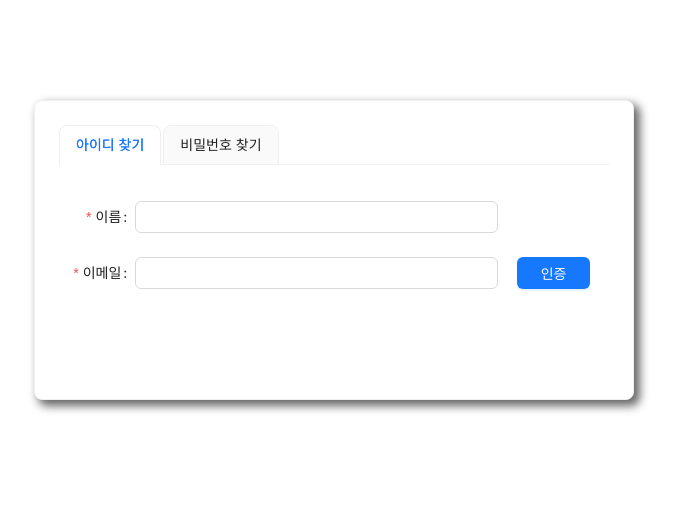
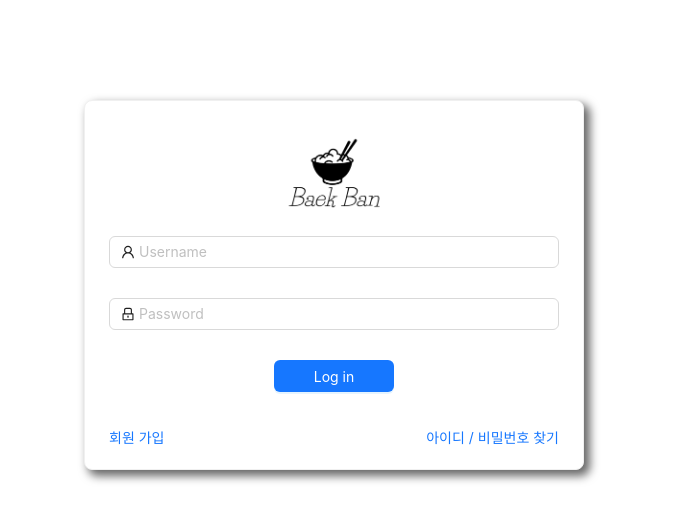
Before and after one commit to SJ-wannabe/baekban_frontend, a React (Create React App) app in the folder client/: page / in a window 1280 px wide. Shown: the top 520 px of the page, without its empty margins (306-983 px from the left). Built offline with nearby package versions, Linux system fonts and the light colour scheme.

Commit message:
[Feat] 라우터 설정 및 회원가입 페이지 스타일 수정
* 라우터 설정
* 회원가입 페이지 date input, 버튼 정렬 수정(col 추가)

```diff
--- a/client/package.json
+++ b/client/package.json
@@ -14,6 +14,7 @@
     "eslint-plugin-storybook": "^0.6.10",
     "react": "^18.2.0",
     "react-dom": "^18.2.0",
+    "react-router-dom": "^6.8.1",
     "react-scripts": "5.0.1",
     "styled-components": "^5.3.6",
     "typescript": "^4.9.4",
--- a/client/src/App.tsx
+++ b/client/src/App.tsx
@@ -1,8 +1,22 @@
 import React from 'react';
+
+import {Route, Routes} from 'react-router-dom';
+
+import FindAccount from './pages/FindAccount/FindAccount';
+import Login from './pages/Login/Login';
+import Register from './pages/Register/Register';
 import './App.css';
 
 function App() {
-  return <div className="App"></div>;
+  return (
+    <div className="App">
+      <Routes>
+        <Route path="/" element={<Login />} />
+        <Route path="/register" element={<Register />} />
+        <Route path="/findAccount" element={<FindAccount />} />
+      </Routes>
+    </div>
+  );
 }
 
 export default App;
--- a/client/src/index.tsx
+++ b/client/src/index.tsx
@@ -1,16 +1,20 @@
 import React from 'react';
 import ReactDOM from 'react-dom/client';
 
-// import App from './App';
+import {BrowserRouter} from 'react-router-dom';
+
+import App from './App';
 // import Login from './pages/Login/Login';
 // import Register from './pages/Register/Register';
-import FindAccount from './pages/FindAccount/FindAccout';
+// import FindAccount from './pages/FindAccount/FindAccout';
 
 const root = ReactDOM.createRoot(
   document.getElementById('root') as HTMLElement,
 );
 root.render(
   <React.StrictMode>
-    <FindAccount />
+    <BrowserRouter>
+      <App />
+    </BrowserRouter>
   </React.StrictMode>,
 );
--- a/client/src/pages/Login/Login.tsx
+++ b/client/src/pages/Login/Login.tsx
@@ -3,6 +3,7 @@ import React from 'react';
 import './Login.css';
 import {LockOutlined, UserOutlined} from '@ant-design/icons';
 import {Button, Form, Input, Card} from 'antd';
+import {Link} from 'react-router-dom';
 import styled from 'styled-components';
 
 // import logo from '';
@@ -76,17 +77,10 @@ function Login() {
             </Form.Item>
             <Form.Item>
               <div className="loginForm-account">
-                <a className="loginForm-register" href="">
-                  회원 가입
-                </a>
+                <Link to="/register">회원 가입</Link>
+
                 <div>
-                  <a className="login-form-forgot loginForm-id" href="">
-                    아이디
-                  </a>
-                  <span className="loginForm-account-span"> / </span>
-                  <a className="login-form-forgot loginForm-password" href="">
-                    <span> 비밀번호 찾기</span>
-                  </a>
+                  <Link to="/findAccount">아이디 / 비밀번호 찾기</Link>
                 </div>
               </div>
             </Form.Item>
--- a/client/src/pages/Register/Register.tsx
+++ b/client/src/pages/Register/Register.tsx
@@ -1,7 +1,7 @@
 import React from 'react';
 
 import './Register.css';
-import {Button, Form, Input, Select, DatePicker, Card} from 'antd';
+import {Button, Form, Input, Select, DatePicker, Card, Col} from 'antd';
 import styled from 'styled-components';
 
 const RegisterStyleCard = styled(Card)`
@@ -129,7 +129,9 @@ function Register() {
           <Input />
         </Form.Item>
         <Form.Item name="date-picker" label="생년월일" {...config}>
-          <DatePicker />
+          <Col span={8}>
+            <DatePicker />
+          </Col>
         </Form.Item>
 
         <Form.Item
@@ -177,9 +179,11 @@ function Register() {
         </Form.Item>
 
         <Form.Item {...tailFormItemLayout}>
-          <Button type="primary" htmlType="submit">
-            Register
-          </Button>
+          <Col span={1}>
+            <Button type="primary" htmlType="submit">
+              Register
+            </Button>
+          </Col>
         </Form.Item>
       </Form>
     </RegisterStyleCard>
```
Also changed, not shown: client/src/pages/FindAccount/FindAccount.tsx (renamed from client/src/pages/FindAccount/FindAccout.tsx), 1 other file (tests, documents, lock files or other folders).
